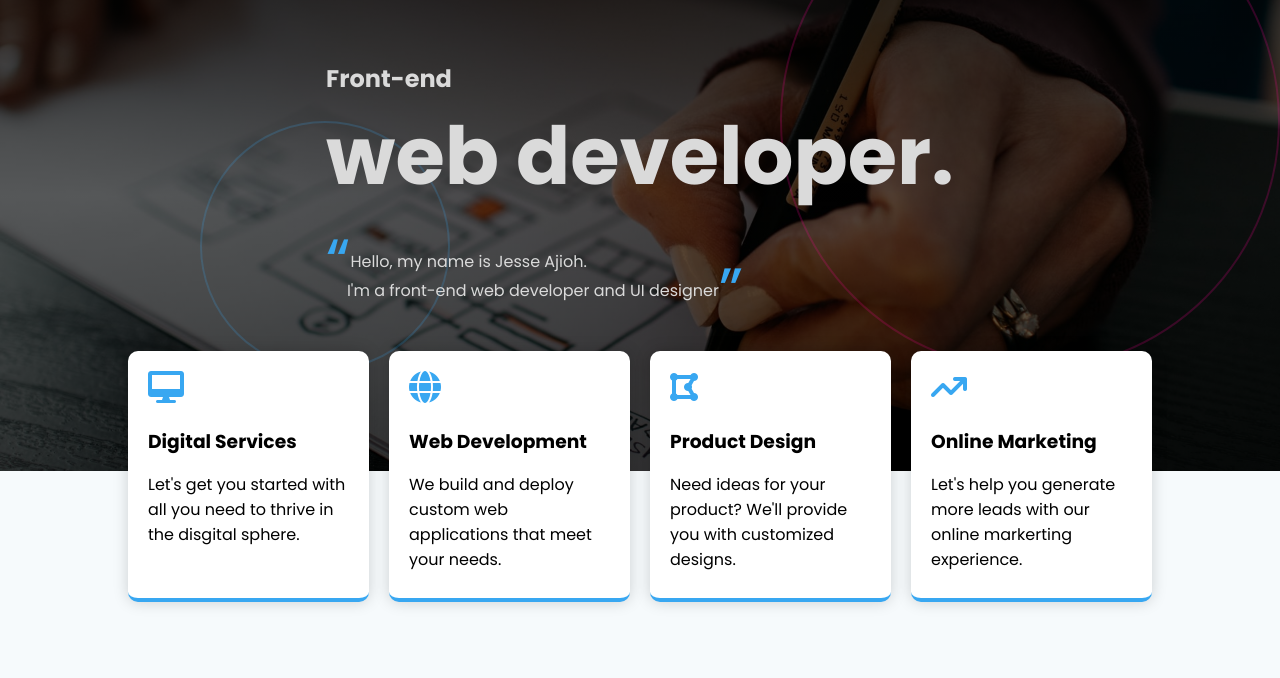
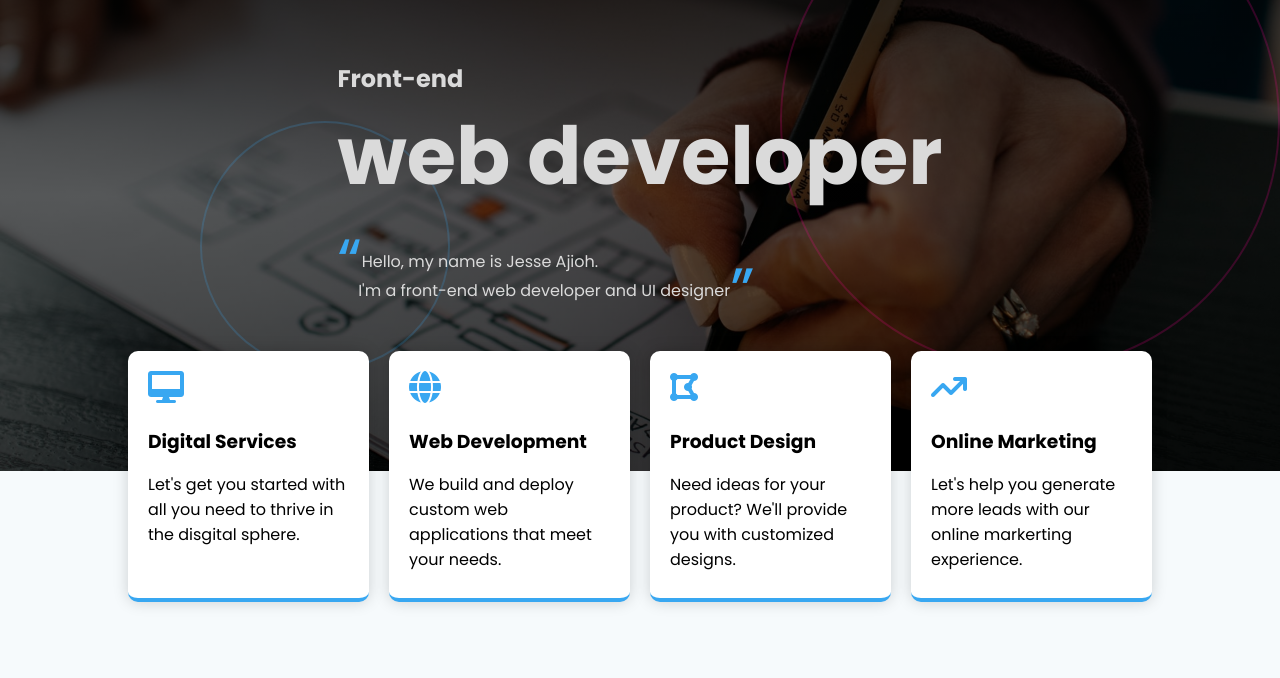
Before and after one commit to ajiohjesse/Jesse-Ajioh, a plain HTML site: page index.html in a window 1280 px wide. Shown: the part 79-757 px from the top of the page. Drawn offline with Linux system fonts and the light colour scheme.

Commit message:
edited my index

```diff
--- a/index.html
+++ b/index.html
@@ -81,7 +81,7 @@
       </div>
       <div class="hero-text-box">
         <h2>Front-end</h2>
-        <h1>web developer.</h1>
+        <h1>web developer</h1>
         <p class="name-intro">Hello, my name is Jesse Ajioh.</p>
         <p class="desc-intro">I'm a front-end web developer and UI designer</p>
       </div>
```
